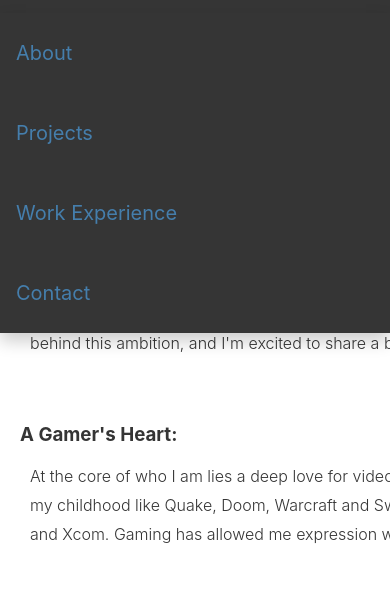
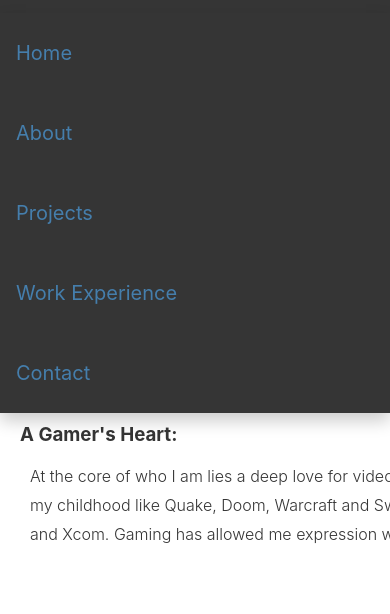
Before and after one commit to friedrau/friedrau.github.io, a PHP site: page /about.html in a window 390 px wide, after a click that opens the changed part; the page is wider, and only the part inside the window is pictured. Shown: the part 67-681 px from the top of that part. Run offline with PHP 8.4, Linux system fonts and the light colour scheme.

Commit message:
Added Home Button for mobile devices as it was not intuitive to press logo to go to index page.

```diff
--- a/about.html
+++ b/about.html
@@ -44,6 +44,7 @@
                 <button class="dropbtn" onclick="dropDownMenuToggle()" onresize="resizeCheck()">
                 </button>
                 <div class="dropdown-content" id="mainMenuDropDown">
+                  <a href="./Index.html">Home</a>
                   <a href="./about.html">About</a>
                   <a href="./projects.html">Projects</a>
                   <a href="./workexperience.html">Work Experience</a>
--- a/app.css
+++ b/app.css
@@ -147,7 +147,7 @@
 	background-color: #457EAC;
 	box-shadow: 0px 8px 16px 0px rgba(0,0,0,0.2);
 	z-index: 1;
-	margin-top: 400px;
+	margin-top: 480px;
 
 }
 
--- a/contact.html
+++ b/contact.html
@@ -45,6 +45,7 @@
                 <button class="dropbtn" onclick="dropDownMenuToggle()" onresize="resizeCheck()">
                 </button>
                 <div class="dropdown-content" id="mainMenuDropDown">
+                  <a href="./Index.html">Home</a>
                   <a href="./about.html">About</a>
                   <a href="./projects.html">Projects</a>
                   <a href="./workexperience.html">Work Experience</a>
--- a/index.html
+++ b/index.html
@@ -44,6 +44,7 @@
                 <button class="dropbtn" onclick="dropDownMenuToggle()" onresize="resizeCheck()">
                 </button>
                 <div class="dropdown-content" id="mainMenuDropDown">
+                  <a href="./Index.html">Home</a>
                   <a href="./about.html">About</a>
                   <a href="./projects.html">Projects</a>
                   <a href="./workexperience.html">Work Experience</a>
--- a/projects.html
+++ b/projects.html
@@ -44,6 +44,7 @@
                 <button class="dropbtn" onclick="dropDownMenuToggle()" onresize="resizeCheck()">
                 </button>
                 <div class="dropdown-content" id="mainMenuDropDown">
+                  <a href="./Index.html">Home</a>
                   <a href="./about.html">About</a>
                   <a href="./projects.html">Projects</a>
                   <a href="./workexperience.html">Work Experience</a>
--- a/workexperience.html
+++ b/workexperience.html
@@ -44,6 +44,7 @@
                 <button class="dropbtn" onclick="dropDownMenuToggle()" onresize="resizeCheck()">
                 </button>
                 <div class="dropdown-content" id="mainMenuDropDown">
+                  <a href="./Index.html">Home</a>
                   <a href="./about.html">About</a>
                   <a href="./projects.html">Projects</a>
                   <a href="./workexperience.html">Work Experience</a>
```
